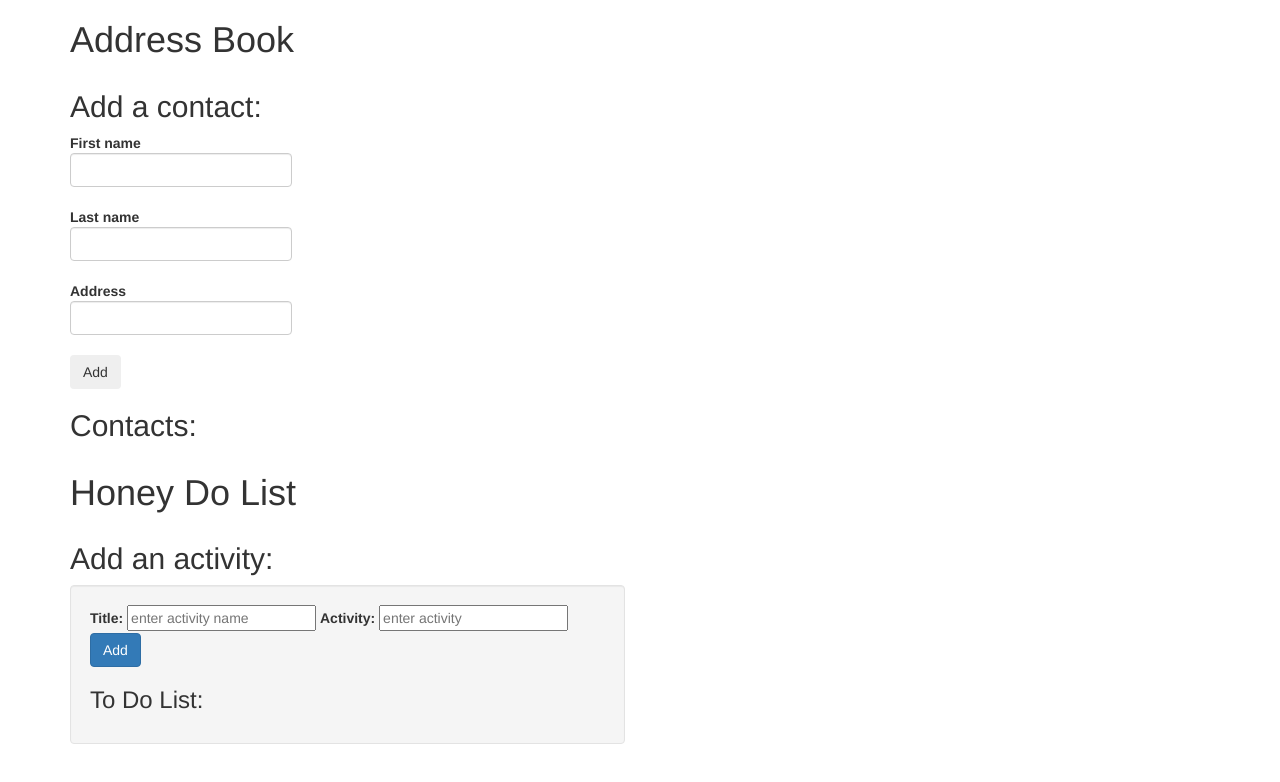
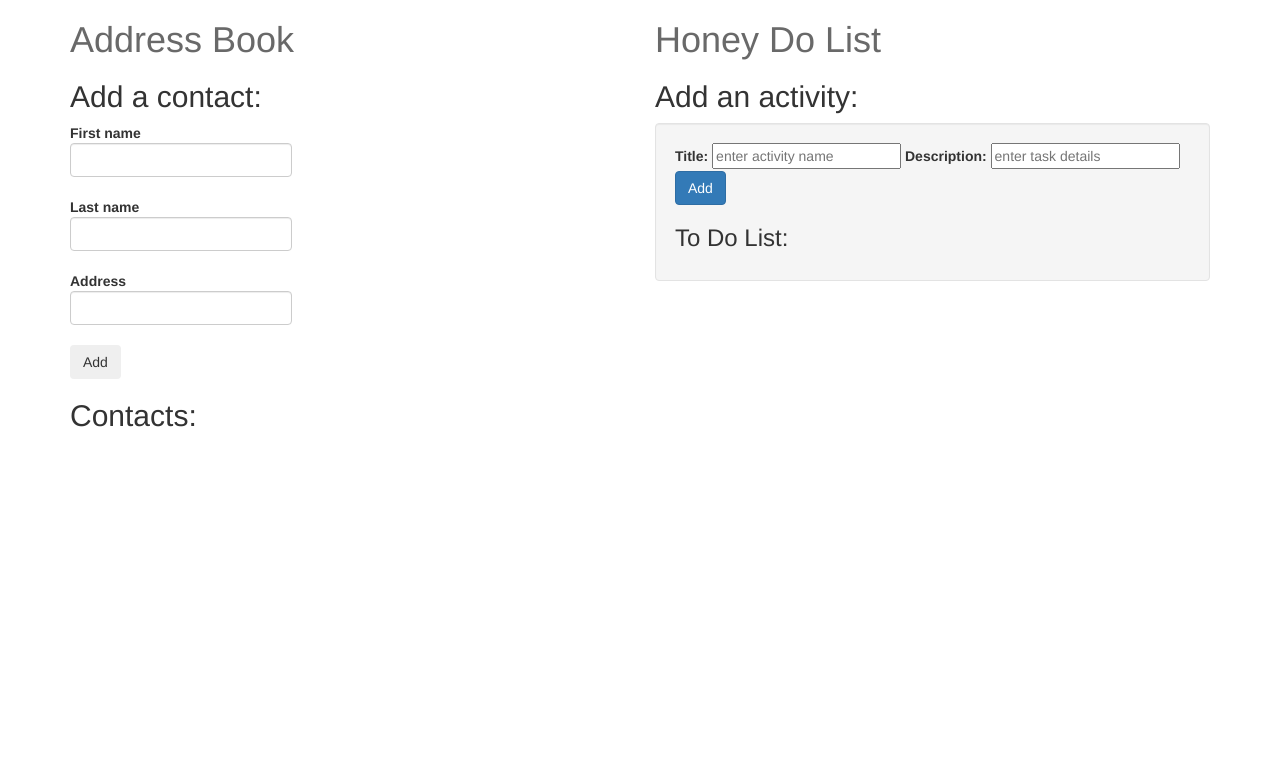
Before and after one commit to jpletner/AddressBook_ToDoList, a plain HTML site: page index.html in a window 1280 px wide. Drawn offline with Linux system fonts and the light colour scheme.

Commit message:
Final Commit

```diff
--- a/index.html
+++ b/index.html
@@ -14,12 +14,15 @@
   </head>
 
   <body>
-<!--Address Book-->
+
     <div class="container">
-      <h1>Address Book</h1>
+
 <!-- ROW ONE-->
       <div class="row">
+
+         <!--Contacts-->
         <div class="col-md-6">
+          <h1>Address Book</h1>
           <h2>Add a contact:</h2>
           <form id="new-contact">
             <div class="form-group">
@@ -35,15 +38,35 @@
               <input type="text" class="form-control" id="new-address">
             </div>
             <button type="submit" class="btn">Add</button>
-        </form>
+        </form> <!--Contacts-->
 
         <h2>Contacts:</h2>
         <ul id="contacts">
         </ul>
+      </div> <!--To Do List-->
 
-      </div>
-    </div>
-<!-- ROW TWO -->
+      <!--To Do List-->
+      <div class="col-md-6">
+        <h1>Honey Do List</h1>
+          <h2>Add an activity:</h2>
+          <form id="newActivity">
+            <div class="form-group well">
+              <label for="title">Title:</label>
+              <input id="title" type="text" placeholder="enter activity name"></input>
+              <label for="activity">Description:</label>
+              <input id="activity" type="text" placeholder="enter task details"></input>
+              <input type="submit" class="btn btn-primary addActivity" value="Add"></input>
+              <!--<input id="activity" type="button" class="btn btn-primary removeActivity" value="Remove"></input>-->
+
+              <h3>To Do List:</h3>
+              <ul id="activityList" class="checkbox">
+              </ul>
+            </div>
+      </div> <!--To Do List-->
+
+    </div> <!--end row1 -->
+
+<!-- ROW TWO --> <!--Show Contacts-->
     <div class='row'>
       <div class="col-md-6">
         <div id="show-contact">
@@ -56,28 +79,9 @@
       </div>
     </div>
 
-  </div> <!-- Container DIV -->
+  </div>
 
-<!--To Do List-->
-  <div class="container">
-    <h1>Honey Do List</h1>
 
-<!-- ROW ONE-->
-    <div class="row">
-      <div class="col-md-6">
-        <h2>Add an activity:</h2>
-          <form id="newActivity">
-            <div class="form-group well">
-              <label for="title">Title:</label>
-              <input id="title" type="text" placeholder="enter activity name"></input>
-              <label for="activity">Activity:</label>
-              <input id="activity" type="text" placeholder="enter activity"></input>
-              <input type="submit" class="btn btn-primary addActivity" value="Add"></input>
-              <!--<input id="activity" type="button" class="btn btn-primary removeActivity" value="Remove"></input>-->
-
-              <h3>To Do List:</h3>
-              <ul id="activityList" class="checkbox">
-              </ul>
 
 </body>
 
--- a/styles.css
+++ b/styles.css
@@ -14,3 +14,8 @@
 .strike {
   text-decoration: line-through;
 }
+
+h1 {
+    color: dimgray;
+    margin-bottom: 20px;
+}
```
Also changed, not shown: 1 other file.
